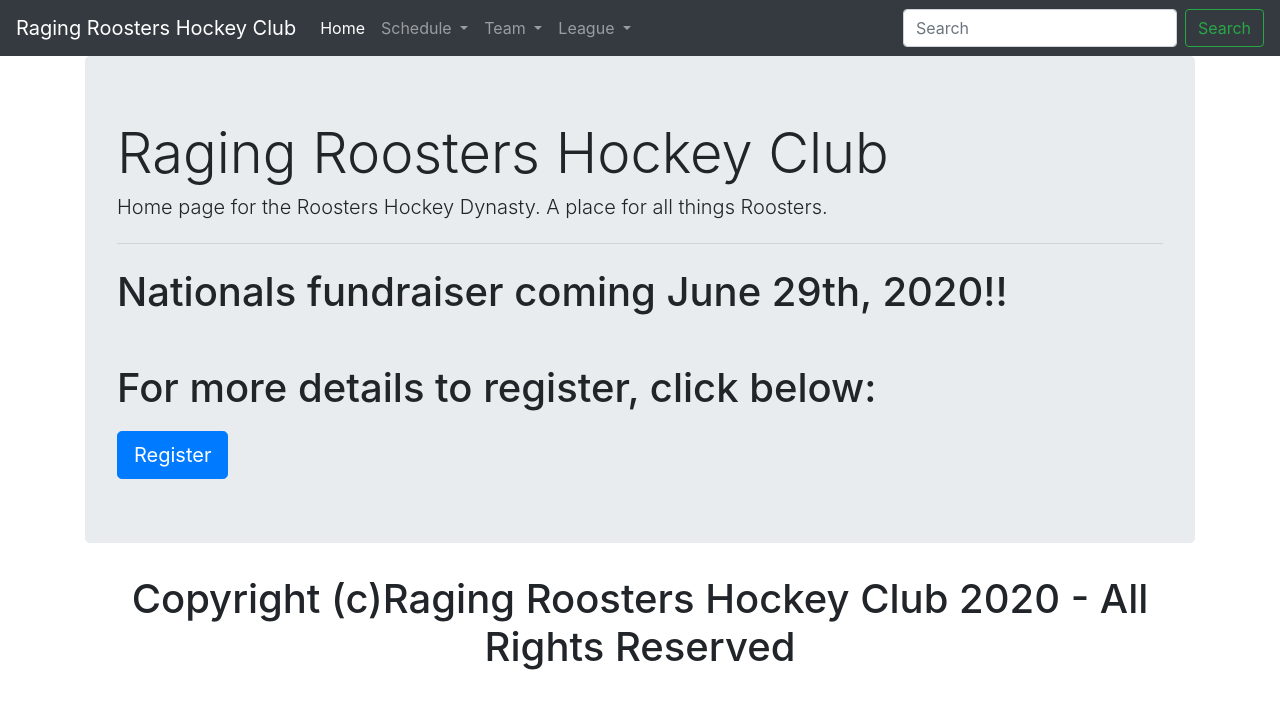
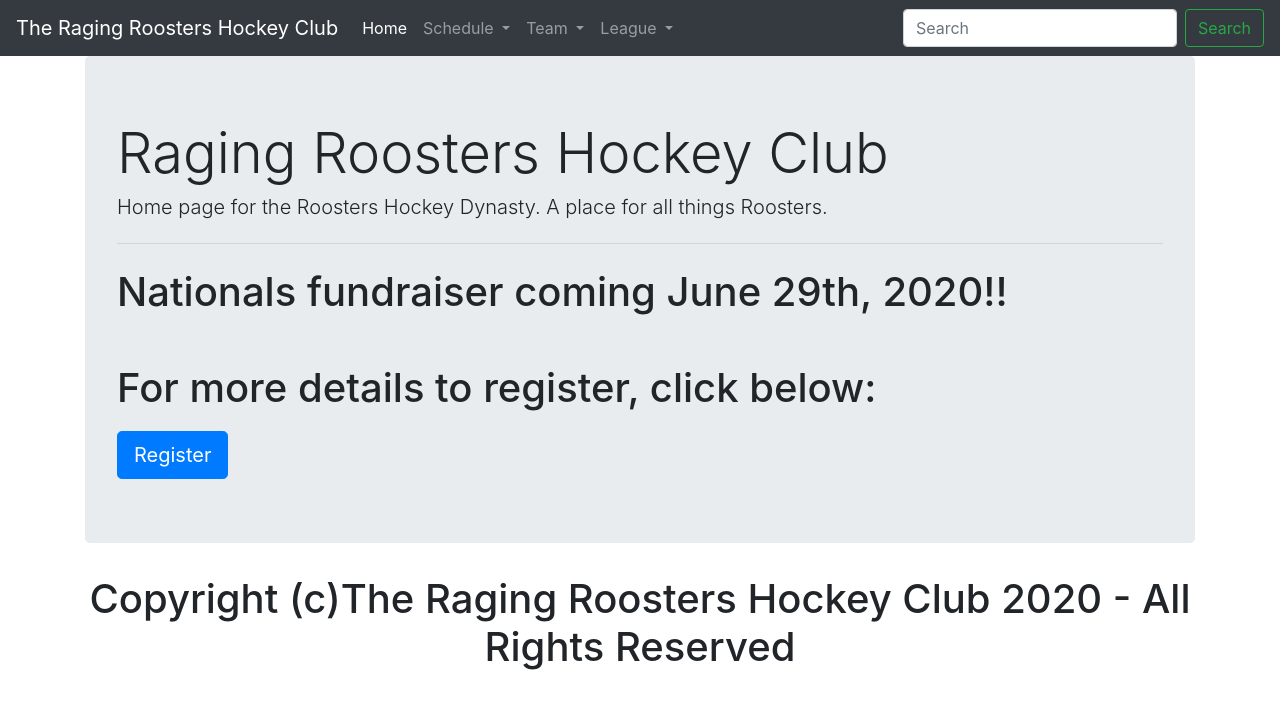
Before and after one commit to shaneashby87/Test-Website, a PHP site: page / in a window 1280 px wide. Shown: the top 709 px of the page. Run offline with PHP 8.4, Linux system fonts and the light colour scheme.

Commit message:
Changed Team Name

```diff
--- a/variables.php
+++ b/variables.php
@@ -1,6 +1,6 @@
 <?php
 
-$company_name = "Raging Roosters Hockey Club";
+$company_name = "The Raging Roosters Hockey Club";
 
 
 ?>
```
